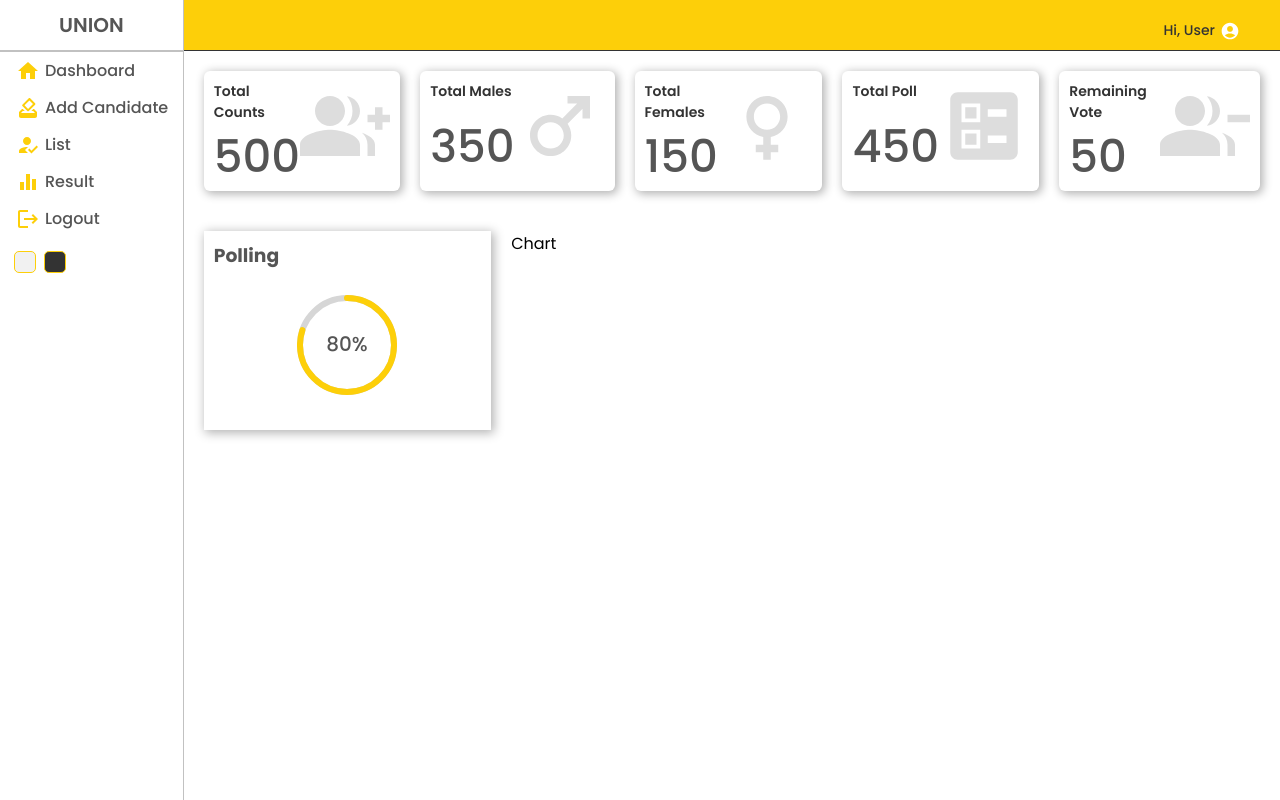
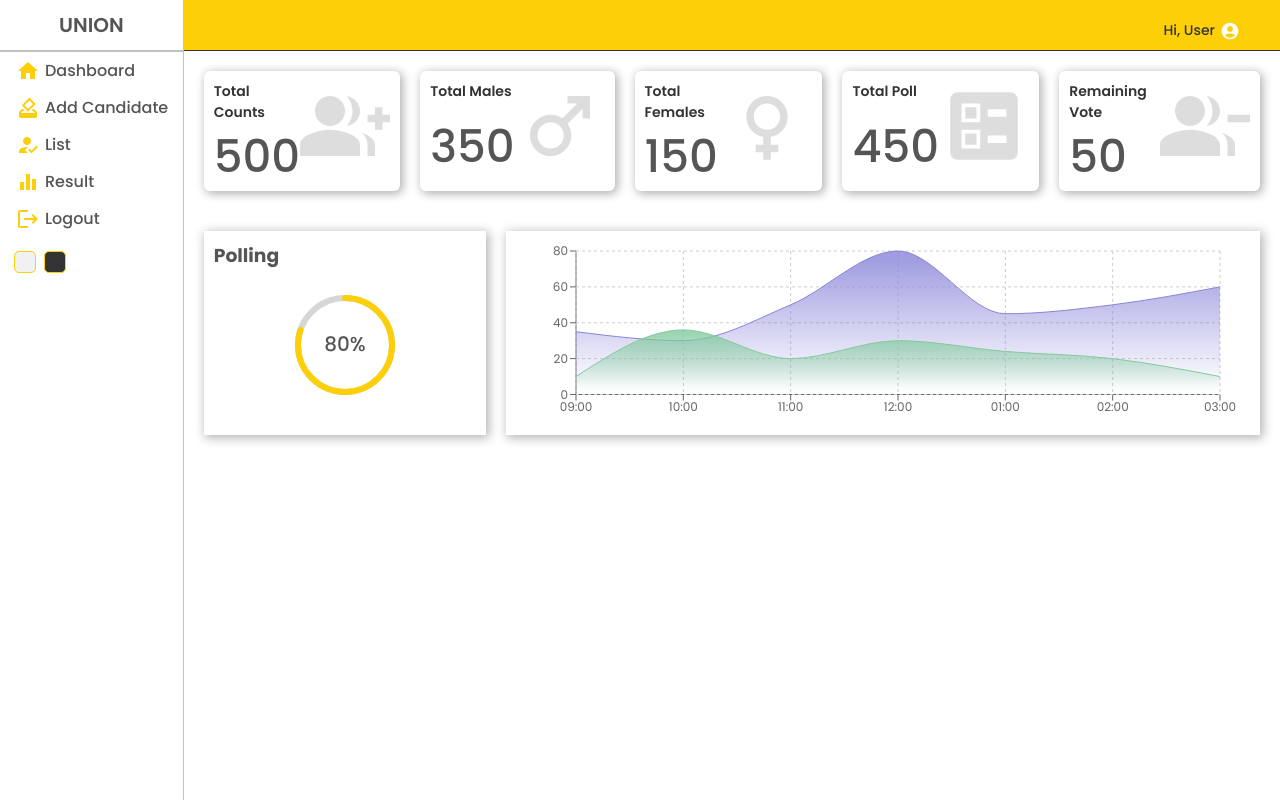
Before and after one commit to shihabsaleem/unionCES, a React (Create React App) app: page / in a window 1280 px wide. Built offline with nearby package versions, Linux system fonts and the light colour scheme.

Commit message:
chart completed

```diff
--- a/src/Component/Chart/Chart.jsx
+++ b/src/Component/Chart/Chart.jsx
@@ -1,10 +1,96 @@
-import React from 'react'
-import './chart.scss'
+import React from "react";
+import "./chart.scss";
+import {
+  AreaChart,
+  Area,
+  XAxis,
+  YAxis,
+  CartesianGrid,
+  Tooltip,
+  ResponsiveContainer,
+} from "recharts";
+
+const data = [
+  {
+    name: "09:00",
+    male: 35,
+    female: 10,
+  },
+  {
+    name: "10:00",
+    male: 30,
+    female: 36,
+  },
+  {
+    name: "11:00",
+    male: 50,
+    female: 20,
+  },
+  {
+    name: "12:00",
+    male: 80,
+    female: 30,
+  },
+  {
+    name: "01:00",
+    male: 45,
+    female: 24,
+  },
+  {
+    name: "02:00",
+    male: 50,
+    female: 20,
+  },
+  {
+    name: "03:00",
+    male: 60,
+    female: 10,
+  },
+];
 
 const Chart = () => {
   return (
-    <div className='chart'>Chart</div>
-  )
-}
+    <div className="chart">
 
-export default Chart
+      <ResponsiveContainer width="100%" aspect={4 / 1}>
+        <AreaChart
+          width={730}
+          height={275}
+          data={data}
+          margin={{ top: 10, right: 30, left: 0, bottom: 0 }}
+        >
+          <defs>
+            <linearGradient id="colormale" x1="0" y1="0" x2="0" y2="1">
+              <stop offset="5%" stopColor="#8884d8" stopOpacity={0.8} />
+              <stop offset="95%" stopColor="#8884d8" stopOpacity={0} />
+            </linearGradient>
+            <linearGradient id="colorfemale" x1="0" y1="0" x2="0" y2="1">
+              <stop offset="5%" stopColor="#82ca9d" stopOpacity={0.8} />
+              <stop offset="95%" stopColor="#82ca9d" stopOpacity={0} />
+            </linearGradient>
+          </defs>
+          <XAxis dataKey="name" />
+          <YAxis />
+          <CartesianGrid strokeDasharray="3 3" />
+          <Tooltip />
+          <Area
+            type="monotone"
+            dataKey="male"
+            stroke="#8884d8"
+            fillOpacity={1}
+            fill="url(#colormale)"
+          />
+          <Area
+            type="monotone"
+            dataKey="female"
+            stroke="#82ca9d"
+            fillOpacity={1}
+            fill="url(#colorfemale)"
+          />
+        </AreaChart>
+      </ResponsiveContainer>
+    </div>
+  );
+};
+
+export default Chart;
--- a/src/Component/Chart/chart.scss
+++ b/src/Component/Chart/chart.scss
@@ -1,3 +1,8 @@
 .chart{
     flex: 7;
+    -webkit-box-shadow: 1px 3px 10px 1px rgba(0, 0, 0, 0.47);
+    box-shadow: 2px 2px 10px 1px rgba(0, 0, 0, 0.3);
+    padding: 10px;
+    color: #555;
+    font-size: 12px;
 }
```
